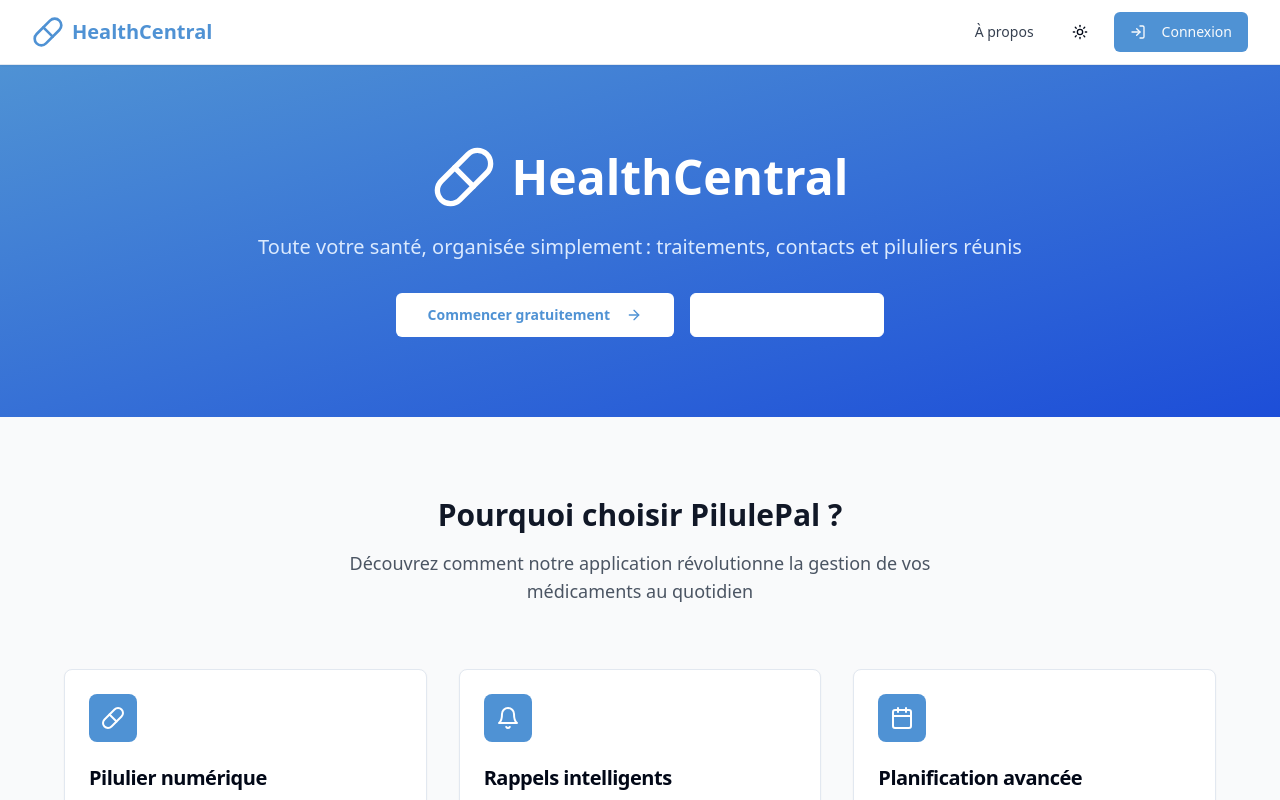
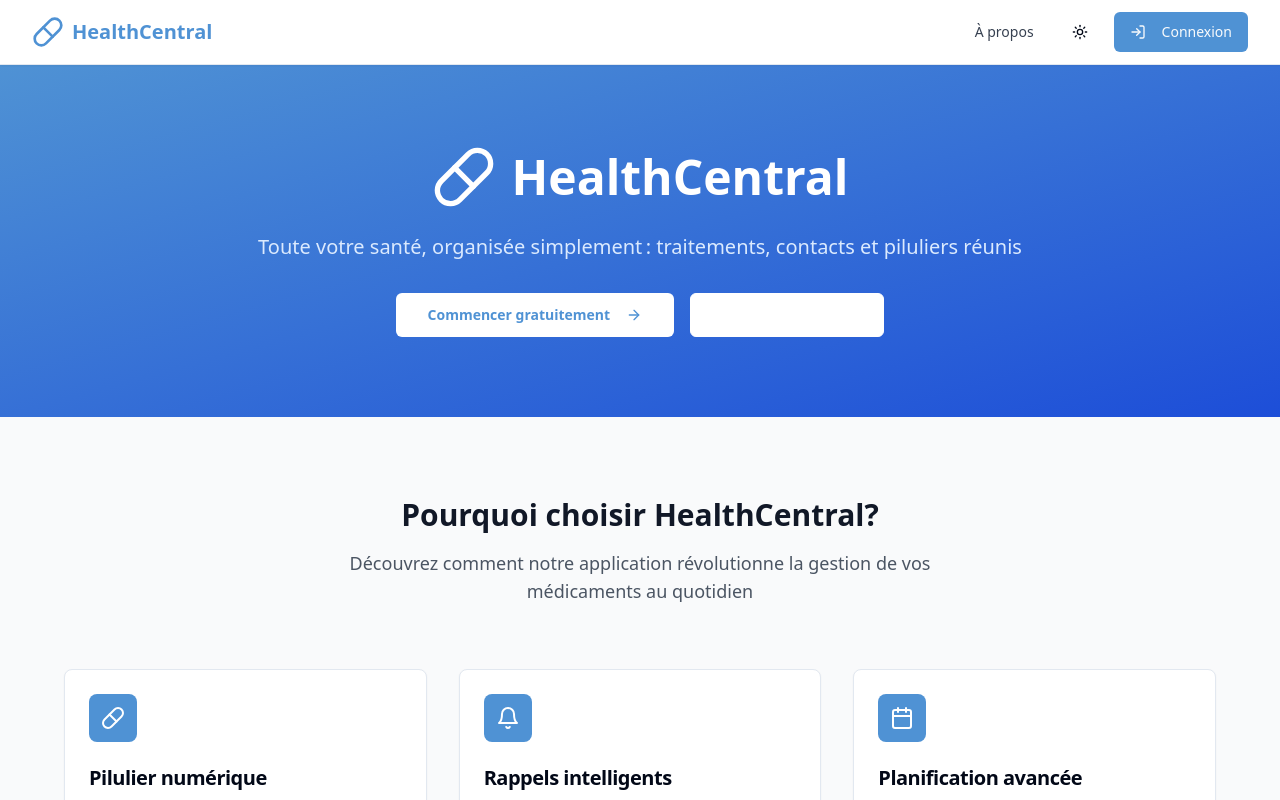
Before and after one commit to Madumtv/healthcentral, a React (Vite) app: page / in a window 1280 px wide. Shown: the top 800 px of the page. Built offline with nearby package versions, Linux system fonts and the light colour scheme.

Commit message:
Visual edit in Lovable
Edited UI in Lovable

```diff
--- a/src/pages/Index.tsx
+++ b/src/pages/Index.tsx
@@ -61,9 +61,7 @@ const Index = () => {
         <div className="container mx-auto px-4 sm:px-6 lg:px-8">
           <div className="max-w-6xl mx-auto">
             <div className="text-center mb-16">
-              <h2 className="text-3xl font-bold text-gray-900 mb-4">
-                Pourquoi choisir PilulePal ?
-              </h2>
+              <h2 className="text-3xl font-bold text-gray-900 mb-4">Pourquoi choisir HealthCentral?</h2>
               <p className="text-lg text-gray-600 max-w-2xl mx-auto">
                 Découvrez comment notre application révolutionne la gestion de vos médicaments au quotidien
               </p>
```
